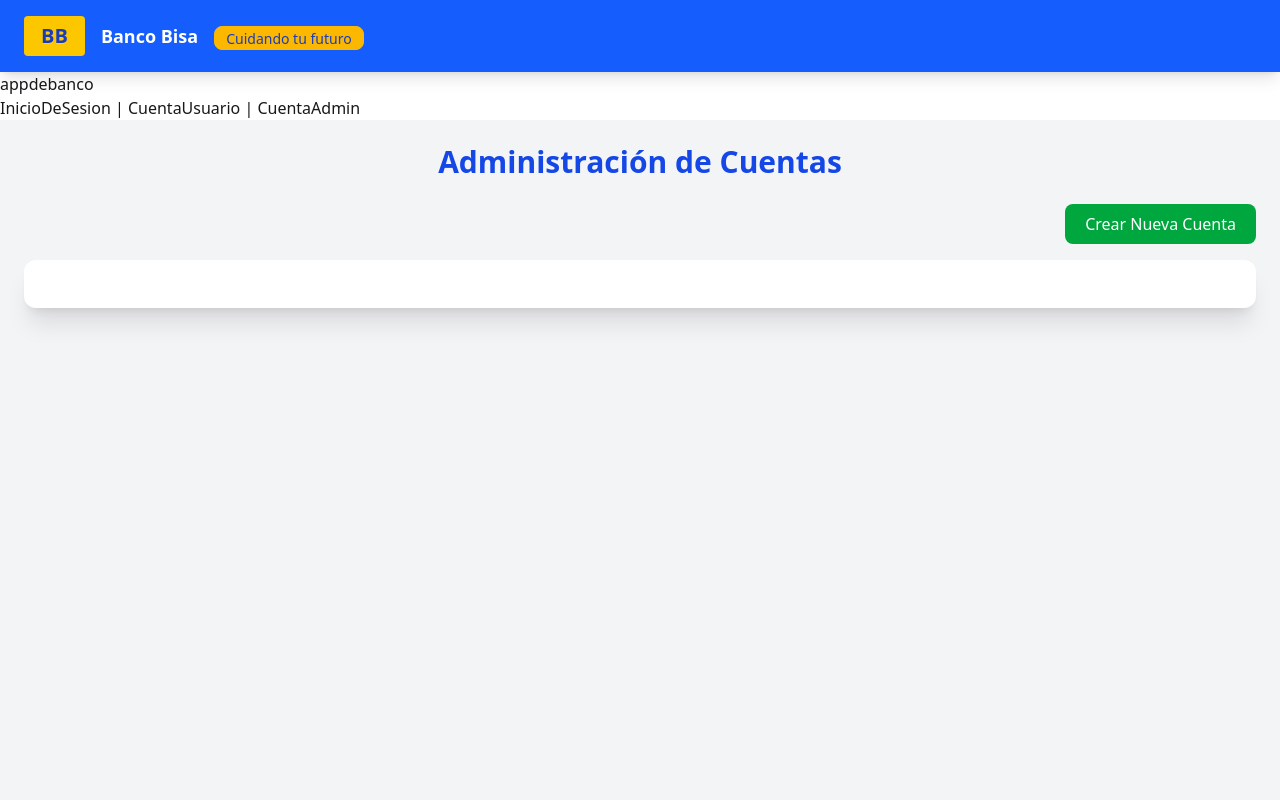
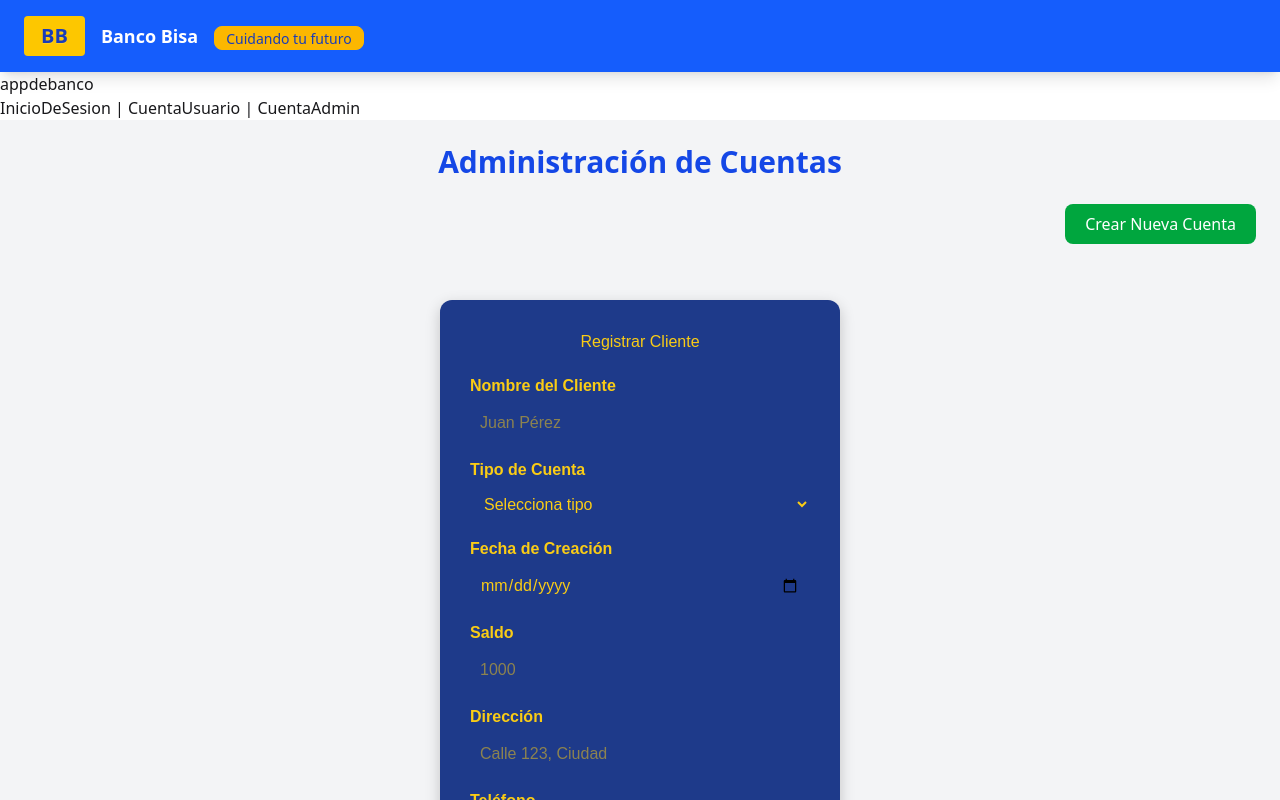
Before and after one commit to luisbaldivieso/fronted, an Angular app in the folder app-de-banco/: page /admin in a window 1280 px wide. Both pictures are taken after a click on the button "Crear Nueva Cuenta". Shown: the top 800 px of the page. Built offline with nearby package versions, Linux system fonts and the light colour scheme.

Commit message:
ahorasielcrud

```diff
--- a/app-de-banco/src/app/Page/cuenta-admin/cuenta-admin.html
+++ b/app-de-banco/src/app/Page/cuenta-admin/cuenta-admin.html
@@ -3,12 +3,16 @@
   <!-- Título -->
   <h1 class="text-3xl font-bold text-blue-700 mb-6 text-center">Administración de Cuentas</h1>
 
-  <!-- Botón Crear Cuenta -->
-  <div class="flex justify-end mb-4">
-    <button class="bg-green-600 text-white px-5 py-2 rounded-lg hover:bg-green-700 transition">
-      Crear Nueva Cuenta
-    </button>
-  </div>
+<div class="flex justify-end mb-4">
+  <button
+    (click)="abrirModal()"
+    class="bg-green-600 text-white px-5 py-2 rounded-lg hover:bg-green-700 transition">
+    Crear Nueva Cuenta
+  </button>
+</div>
+
+<app-modal-fromcreaus *ngIf="abrirModalCuenta"></app-modal-fromcreaus>
+
 
   <!-- Componente con la tabla de cuentas -->
   <div class="bg-white rounded-xl shadow-xl p-6 overflow-x-auto">
--- a/app-de-banco/src/app/Page/cuenta-admin/cuenta-admin.ts
+++ b/app-de-banco/src/app/Page/cuenta-admin/cuenta-admin.ts
@@ -1,9 +1,21 @@
 import { Component } from '@angular/core';
+import { CommonModule } from '@angular/common';
 import { ClienteNew } from '../../componets/cliente-new/cliente-new';
+import { ModalFromcreaus } from '../../componets/modal-fromcreaus/modal-fromcreaus';
 
 @Component({
   selector: 'page-cuenta-admin',
-  imports: [ClienteNew],
+  imports: [CommonModule, ClienteNew, ModalFromcreaus],
   templateUrl: './cuenta-admin.html'
 })
-export class CuentaAdmin {}
+export class CuentaAdmin {
+  abrirModalCuenta = false;
+
+  abrirModal() {
+    this.abrirModalCuenta = true;
+  }
+
+  cerrarModal() {
+    this.abrirModalCuenta = false;
+  }
+}
--- /dev/null
+++ b/app-de-banco/src/app/componets/modal-fromcreaus/modal-fromcreaus.html
@@ -0,0 +1,91 @@
+<!DOCTYPE html>
+<html lang="es">
+<head>
+<meta charset="UTF-8">
+<meta name="viewport" content="width=device-width, initial-scale=1.0">
+<title>Formulario Admin - Cliente</title>
+<style>
+  body {
+    font-family: Arial, sans-serif;
+    background-color: #f3f4f6;
+    display: flex;
+    justify-content: center;
+    padding: 40px 0;
+  }
+  form {
+    background-color: #1E3A8A; /* azul oscuro */
+    color: #FACC15; /* amarillo */
+    padding: 30px;
+    border-radius: 12px;
+    width: 400px;
+    box-shadow: 0 5px 15px rgba(0,0,0,0.2);
+  }
+  h2 {
+    text-align: center;
+    margin-bottom: 20px;
+  }
+  label {
+    display: block;
+    margin-top: 15px;
+    font-weight: bold;
+  }
+  input, select {
+    width: 100%;
+    padding: 8px 10px;
+    margin-top: 5px;
+    border-radius: 6px;
+    border: none;
+  }
+  input[type="submit"] {
+    background-color: #FACC15;
+    color: #1E3A8A;
+    font-weight: bold;
+    cursor: pointer;
+    margin-top: 20px;
+    transition: opacity 0.2s, transform 0.2s;
+  }
+  input[type="submit"]:hover {
+    opacity: 0.9;
+    transform: scale(1.05);
+  }
+</style>
+</head>
+<body>
+
+<form>
+  <h2>Registrar Cliente</h2>
+
+  <label for="nombre">Nombre del Cliente</label>
+  <input type="text" id="nombre" name="nombre" placeholder="Juan Pérez" required>
+
+  <label for="tipoCuenta">Tipo de Cuenta</label>
+  <select id="tipoCuenta" name="tipoCuenta" required>
+    <option value="" disabled selected>Selecciona tipo</option>
+    <option value="ahorro">Ahorro</option>
+    <option value="corriente">Corriente</option>
+    <option value="tarjeta">Tarjeta</option>
+  </select>
+
+  <label for="fechaCreacion">Fecha de Creación</label>
+  <input type="date" id="fechaCreacion" name="fechaCreacion" required>
+
+  <label for="saldo">Saldo</label>
+  <input type="number" id="saldo" name="saldo" placeholder="1000" step="0.01" required>
+
+  <label for="direccion">Dirección</label>
+  <input type="text" id="direccion" name="direccion" placeholder="Calle 123, Ciudad" required>
+
+  <label for="telefono">Teléfono</label>
+  <input type="tel" id="telefono" name="telefono" placeholder="+591 71234567" required>
+
+  <label for="cuenta">Número de Cuenta</label>
+  <input type="text" id="cuenta" name="cuenta" placeholder="1001-001" required>
+
+  <label for="correo">Correo</label>
+  <input type="email" id="correo" name="correo" placeholder="cliente@mail.com" required>
+
+  <input type="submit" value="Registrar Cliente">
+</form>
+
+</body>
+</html>
--- /dev/null
+++ b/app-de-banco/src/app/componets/modal-fromcreaus/modal-fromcreaus.ts
@@ -0,0 +1,10 @@
+import { Component } from '@angular/core';
+import { CommonModule } from '@angular/common';
+
+@Component({
+  selector: 'app-modal-fromcreaus',
+  standalone: true,
+  imports: [CommonModule],
+  templateUrl: './modal-fromcreaus.html',
+})
+export class ModalFromcreaus {}
```
